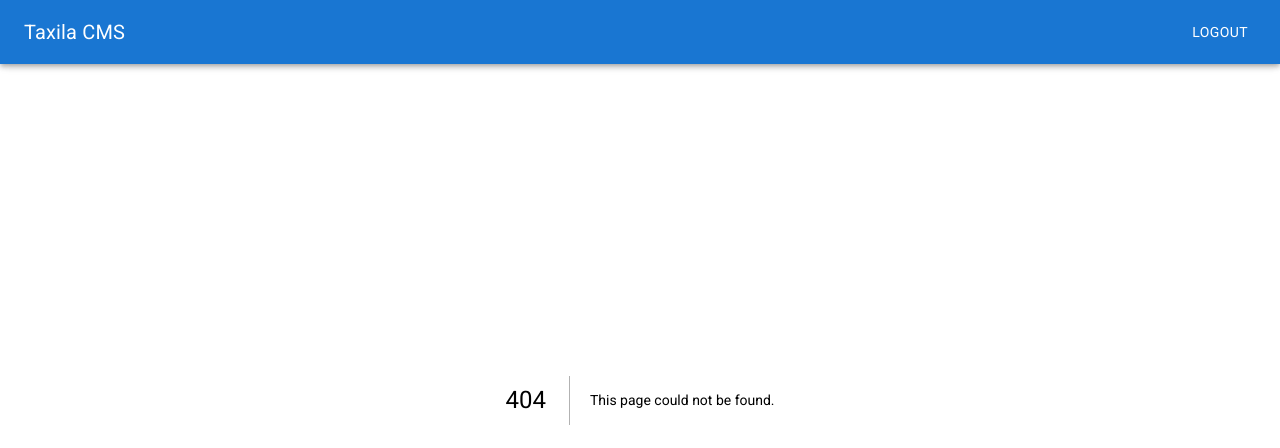
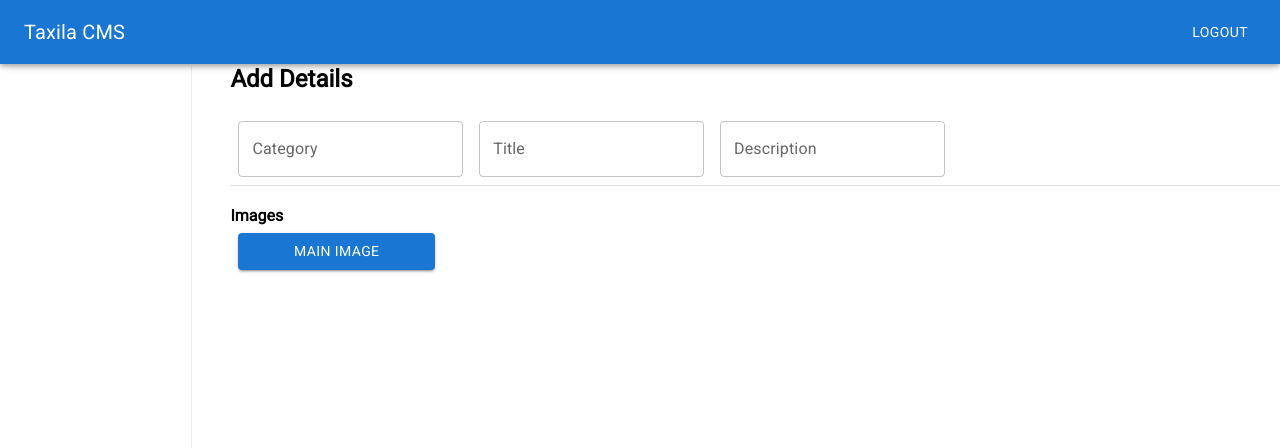
Before and after one commit to thegautamrohit/taxila-cms, a Next.js app: page /inspiration in a window 1280 px wide. Before the commit this address had no page. Shown: the top 448 px of the page. Built offline with nearby package versions, Linux system fonts and the light colour scheme.

Commit message:
inspiration

```diff
--- a/pages/home.js
+++ b/pages/home.js
@@ -36,7 +36,7 @@ function home() {
       id: 4,
       icon: <AppsIcon fontSize={"large"} style={{ color: "#1976d2" }} />,
       title: "Inspiration",
-      url: "/home",
+      url: "/inspiration",
     },
 
     {
--- /dev/null
+++ b/pages/inspiration/index.js
@@ -0,0 +1,86 @@
+import React, { useState } from "react";
+import TextField from "@mui/material/TextField";
+import Box from "@mui/material/Box";
+import Button from "@mui/material/Button";
+import Divider from "@mui/material/Divider";
+
+function index() {
+  const [mainImage, setMainImage] = useState();
+  const [category, setCategory] = useState("");
+  const [title, setTitle] = useState("");
+  const [description, setDescription] = useState("");
+  const [miniTile, setMiniTile] = useState("");
+
+  return (
+    <div className="product__layout__home__wrapper">
+      <div className="product__layout__home__left__drawer"></div>
+      <div className="product__layout__home__right__drawer">
+        <div className="product__layout__home__left__drawer__content">
+          <h2>Add Details</h2>
+
+          <div className="details__box__wrapper">
+            <Box
+              component="form"
+              sx={{
+                "& > :not(style)": { m: 1, width: "25ch" },
+              }}
+              noValidate
+              autoComplete="off"
+            >
+              <TextField
+                id="outlined-multiline-flexible"
+                label="Category"
+                multiline
+                maxRows={4}
+                value={category}
+                onChange={(e) => setCategory(e.target.value)}
+              />
+              <TextField
+                id="outlined-multiline-flexible"
+                label="Title"
+                multiline
+                maxRows={4}
+                value={title}
+                onChange={(e) => setTitle(e.target.value)}
+              />
+              <TextField
+                id="outlined-multiline-flexible"
+                label="Description"
+                multiline
+                maxRows={4}
+                value={description}
+                onChange={(e) => setDescription(e.target.value)}
+              />
+            </Box>
+            <Divider />
+
+            <div className="details__box__wrapper">
+              <h4>Images</h4>
+
+              <Box
+                component="form"
+                sx={{
+                  "& > :not(style)": { m: 1, width: "25ch" },
+                }}
+                noValidate
+                autoComplete="off"
+              >
+                <Button variant="contained" component="label">
+                  Main Image
+                  <input
+                    type="file"
+                    hidden
+                    value={mainImage}
+                    onChange={(e) => setMainImage(e.target)}
+                  />
+                </Button>
+              </Box>
+            </div>
+          </div>
+        </div>
+      </div>
+    </div>
+  );
+}
+
+export default index;
```
